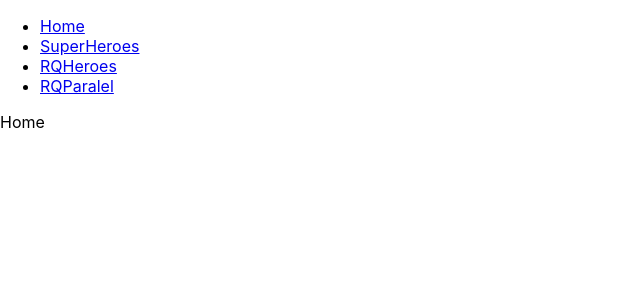
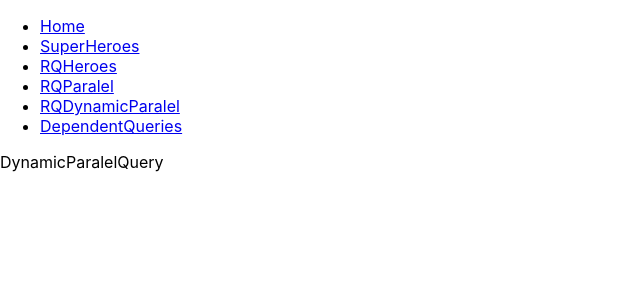
Before and after one commit to herohasan0/react-query-demo, a React (Create React App) app: page /dynamicParalelQueries in a window 1280 px wide. Shown: the top 300 px of the page, without its empty margins (0-640 px from the left). Built offline with nearby package versions, Linux system fonts and the light colour scheme; data requests are answered from the project's data file.

Commit message:
add dependent query

```diff
--- a/src/App.js
+++ b/src/App.js
@@ -11,6 +11,8 @@ import RQHeroes from "./pages/RQHeroes";
 import { BrowserRouter as Router, Switch, Route, Link } from "react-router-dom";
 import RQSuperHero from "./pages/RQSuperHero";
 import RQParelel from "./pages/RQParelel";
+import DynamicParalelQuery from "./pages/DynamicParalelQuery";
+import DependentQueries from "./pages/DependentQueries";
 
 const queryClient = new QueryClient();
 
@@ -33,6 +35,12 @@ function App() {
               <li>
                 <Link to="/rqparelel">RQParalel</Link>
               </li>
+              <li>
+                <Link to="/dynamicParalelQueries">RQDynamicParalel</Link>
+              </li>
+              <li>
+                <Link to="/dependentQueries">DependentQueries</Link>
+              </li>
             </ul>
           </nav>
 
@@ -47,6 +55,12 @@ function App() {
             </Route>
             <Route path="/rqparelel">
               <RQParelel />
+            </Route>
+            <Route path="/dynamicParalelQueries">
+              <DynamicParalelQuery heroIds={[1, 2]} />
+            </Route>
+            <Route path="/dependentQueries">
+              <DependentQueries email="vishwas@example.com" />
             </Route>
             <Route path="/superheroes">
               <SuperHeroes />
--- /dev/null
+++ b/src/pages/DependentQueries.jsx
@@ -0,0 +1,23 @@
+import axios from "axios";
+import React from "react";
+import { useQuery } from "react-query";
+
+const fetchUserByEmail = (email) => {
+  return axios.get(`http://localhost:4000/users/${email}`);
+};
+
+const fetchCoursesByChannelId = (channelId) => {
+  return axios.get(`http://localhost:4000/channels/${channelId}`);
+};
+
+export default function DependentQueries({ email }) {
+  const { data: user } = useQuery(["user", email], () =>
+    fetchUserByEmail(email)
+  );
+  const channelId = user?.data.channelId;
+
+  useQuery(["courses", channelId], () => fetchCoursesByChannelId(channelId), {
+    enabled: !!channelId,
+  });
+  return <div>DependentQueries</div>;
+}
--- /dev/null
+++ b/src/pages/DynamicParalelQuery.jsx
@@ -0,0 +1,20 @@
+import axios from "axios";
+import React from "react";
+import { useQueries } from "react-query";
+
+const fetchSuperHeroes = (heroId) => {
+  return axios.get(`http://localhost:4000/superheroes/${heroId}`);
+};
+
+export default function DynamicParalelQuery({ heroIds }) {
+  const queryResults = useQueries(
+    heroIds.map((id) => {
+      return {
+        queryKey: ["super-hero", id],
+        queryFn: () => fetchSuperHeroes(id),
+      };
+    })
+  );
+  console.log("queryResults", queryResults);
+  return <div>DynamicParalelQuery</div>;
+}
```
